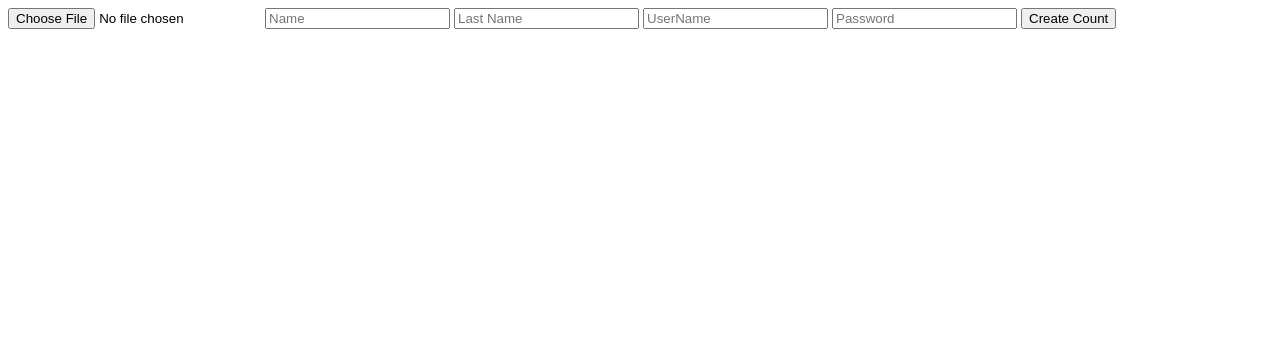
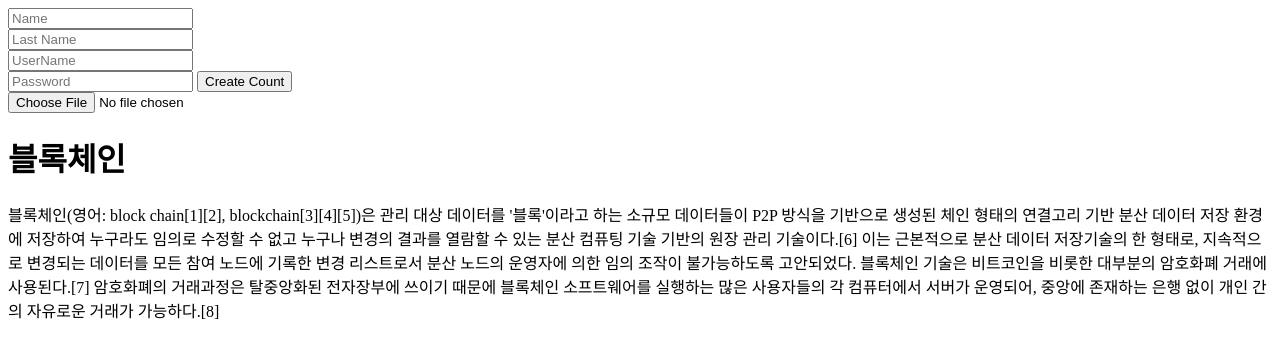
Before and after one commit to SeongJoon-K/WebStudy, a plain HTML site: page todo.html in a window 1280 px wide. Drawn offline with Linux system fonts and the light colour scheme.

Commit message:
313_단락

```diff
--- a/todo.html
+++ b/todo.html
@@ -6,12 +6,30 @@
     </head>
     <body>
         <div :id>
-            <input type="file" accept=".jpg">
-            <input required placeholder="Name" type="text"/>
-            <input required placeholder="Last Name" type="text"/>
-            <input required placeholder="UserName" minlength="10" type="text"/>
+
+            <input required placeholder="Name" type="text"/><br>
+            <input required placeholder="Last Name" type="text"/><br>
+            <input required placeholder="UserName" minlength="10" type="text"/><br>
             <input required placeholder="Password" type="password"/>
-            <input type="submit" value="Create Count" />
+            <input type="submit" value="Create Count" /><br>
+
+            <input type="file" accept=".jpg"><br>
+        </div>
+        <h1 style="border: 1cm">블록체인</h1>
+        <div>
+            <p>
+                블록체인(영어: block chain[1][2], blockchain[3][4][5])은
+                 관리 대상 데이터를 '블록'이라고 하는 소규모 데이터들이 P2P 방식을
+                 기반으로 생성된 체인 형태의 연결고리 기반 분산 데이터 저장 환경에 저장하여
+                  누구라도 임의로 수정할 수 없고 누구나 변경의 결과를 열람할 수 있는 분산
+                   컴퓨팅 기술 기반의 원장 관리 기술이다.[6] 이는 근본적으로 분산 데이터
+                   저장기술의 한 형태로, 지속적으로 변경되는 데이터를 모든 참여 노드에 기록한 변경
+                    리스트로서 분산 노드의 운영자에 의한 임의 조작이 불가능하도록 고안되었다.
+                     블록체인 기술은 비트코인을 비롯한 대부분의 암호화폐 거래에 사용된다.[7]
+                      암호화폐의 거래과정은 탈중앙화된 전자장부에 쓰이기 때문에 블록체인
+                       소프트웨어를 실행하는 많은 사용자들의 각 컴퓨터에서 서버가 운영되어,
+                       중앙에 존재하는 은행 없이 개인 간의 자유로운 거래가 가능하다.[8]
+            </p>
         </div>
     </body>
 </html>
```
